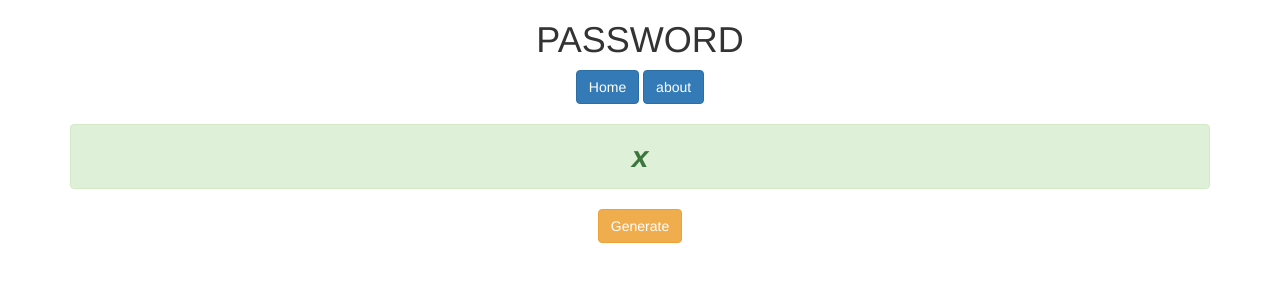
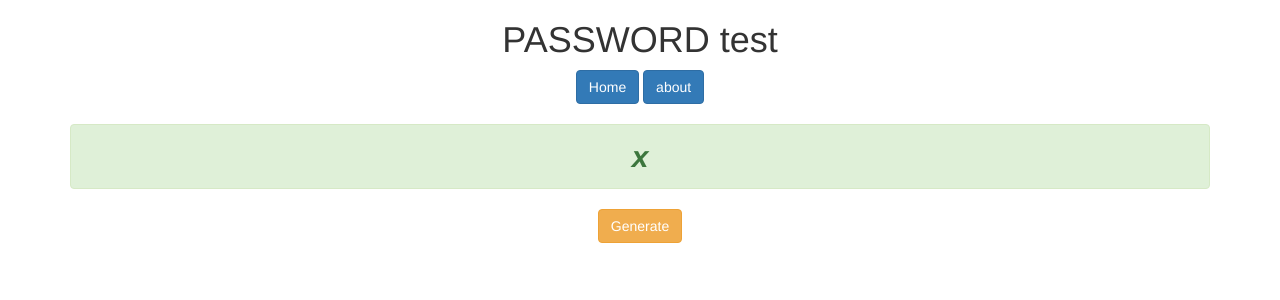
Before and after one commit to jegawaran/dj_password_generator, a Django app: template password/generator/templates/generator/password.html in a window 1280 px wide. Shown: the top 300 px of the page. Run offline with Django 3.2, Linux system fonts and the light colour scheme; the template is opened without the code that fills it: most values are stand-ins (such as "Sample title", 1, 10 or a date in 2020); some libraries are stand-ins or nearby versions.

Commit message:
test commit

```diff
--- a/password/generator/templates/generator/password.html
+++ b/password/generator/templates/generator/password.html
@@ -2,7 +2,7 @@
 <link rel="stylesheet" href="https://maxcdn.bootstrapcdn.com/bootstrap/3.3.7/css/bootstrap.min.css" integrity="sha384-BVYiiSIFeK1dGmJRAkycuHAHRg32OmUcww7on3RYdg4Va+PmSTsz/K68vbdEjh4u" crossorigin="anonymous">
 
 <div class="container text-center">
-<h1>PASSWORD</h1>
+<h1>PASSWORD test</h1>
 <a href="{% url 'home'%}" class="btn btn-primary">Home</a>
 <a href="{% url 'about'%}" class="btn btn-primary">about</a>
 
```
